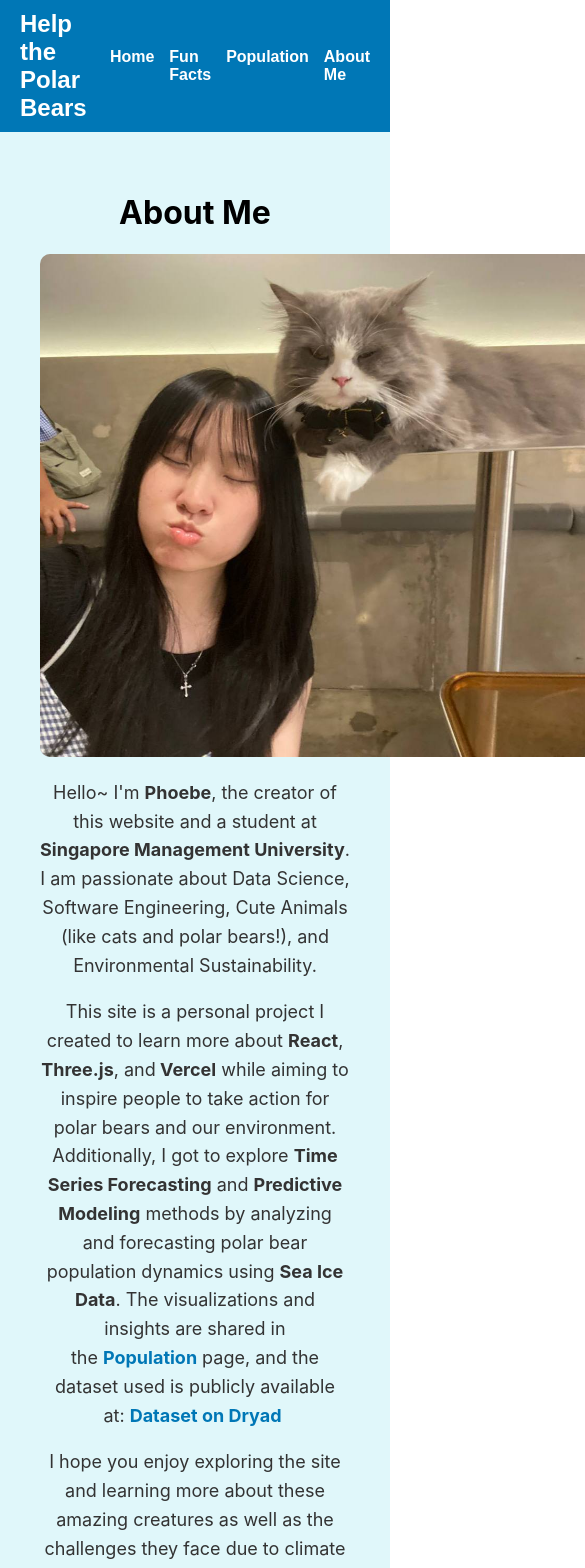
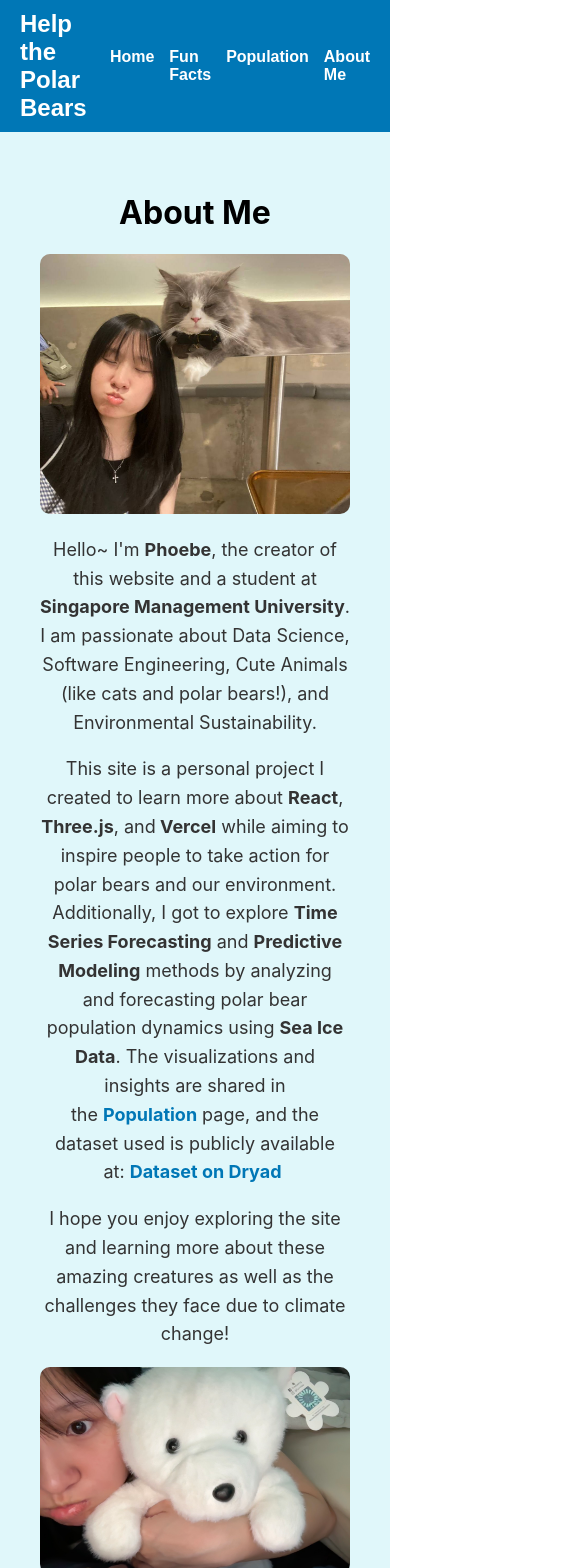
Before and after one commit to phoebenyi/polarbear, a React (Create React App) app: page /about-me in a window 390 px wide. Shown: the top 1568 px of the page, 585 px wide, since content can reach past the window. Built offline with nearby package versions, Linux system fonts and the light colour scheme.

Commit message:
responsive img

```diff
--- a/src/App.css
+++ b/src/App.css
@@ -56,7 +56,7 @@
   color: #000;
 }
 
-.home-polar-bear-image {
+.image {
   width: 100%;
   max-width: 600px;
   border-radius: 10px;
--- a/src/pages/AboutMePage.jsx
+++ b/src/pages/AboutMePage.jsx
@@ -7,7 +7,7 @@ const AboutMePage = () => (
     <img
       src="/assets/images/cat.jpg"
       alt="Phoebe"
-      style={{ width: '600px', borderRadius: '10px' }}
+      className="image"
     />
     </div>
     <p style={{ fontSize: '18px', color: '#333', lineHeight: '1.6' }}>
@@ -54,7 +54,7 @@ page, and the dataset used is publicly available at:
     <img
       src="/assets/images/phoebepolar.jpg"
       alt="Phoebe"
-      style={{ width: '600px', borderRadius: '10px' }}
+      className="image"
     />
     </div>
   </div>
--- a/src/pages/Home.jsx
+++ b/src/pages/Home.jsx
@@ -37,7 +37,7 @@ const Home = () => (
       <img
         src="/assets/images/p1.jpg"
         alt="Polar Bear"
-        className="home-polar-bear-image"
+        className="image"
       />
     </div>
     <h2>
```
